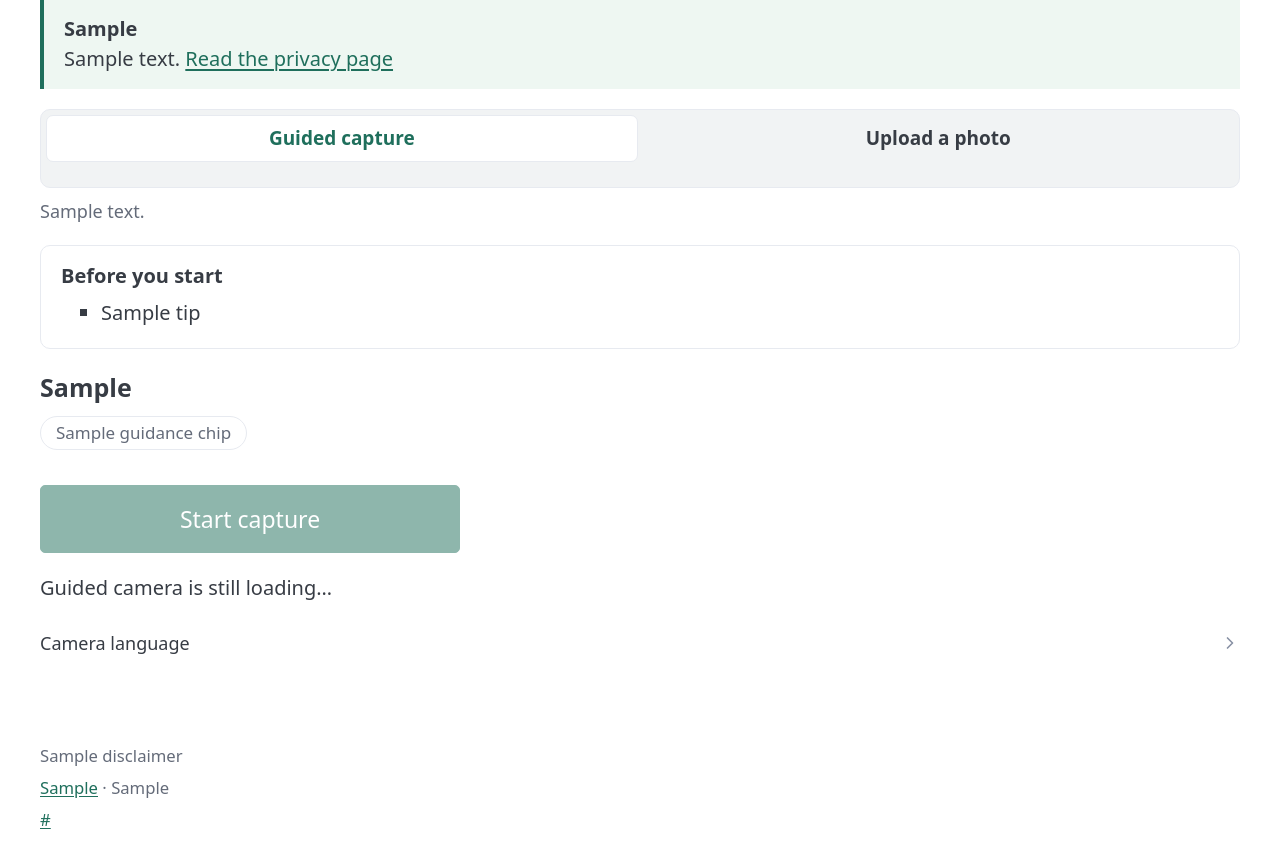
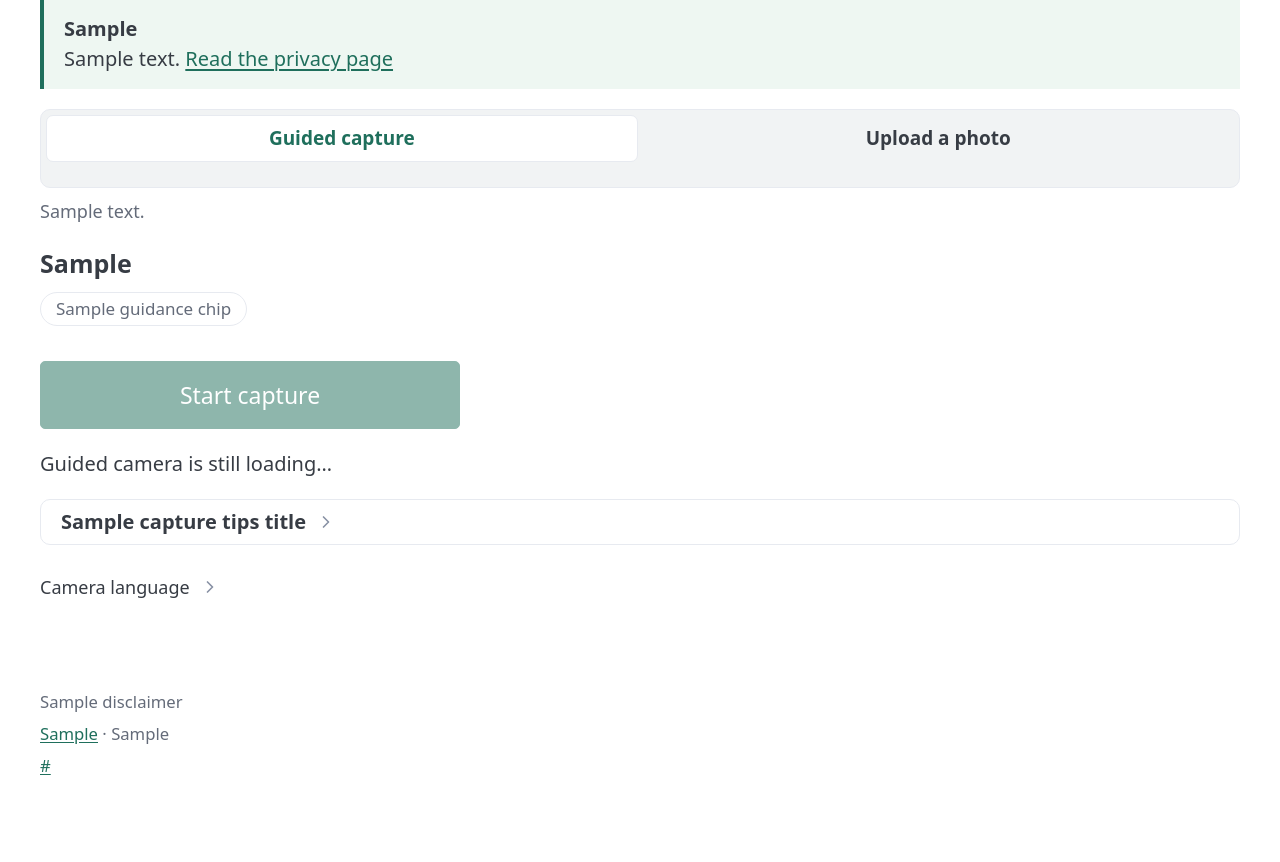
Before and after one commit to focampok/skinledger, a Python web app: template src/skinledger/web/templates/capture.html in a window 1280 px wide. Shown: the part 431-1293 px from the top of the page. After the commit the page ends 1206 px from the top, so only its background shows below. Run offline with Jinja, Linux system fonts and the light colour scheme; the template is opened without the code that fills it: most values are stand-ins (such as "Sample title", 1, 10 or a date in 2020); some libraries are stand-ins or nearby versions.

Commit message:
P16b-3a: capture order, upload tips, error panel
Co-Authored-By: Claude Code <noreply@anthropic.com>

```diff
--- a/src/skinledger/web/static/app.css
+++ b/src/skinledger/web/static/app.css
@@ -21,7 +21,6 @@
   --sl-neutral: #f1f3f4;
   --sl-neutral-ink: #3c4043;
   --sl-neutral-line: #e8eaed;
-  --sl-preview: #d9d9d9;
 
   --sl-accent: #1f6f5c;
   --sl-accent-ink: #1f6f5c;
@@ -88,7 +87,6 @@
     --sl-neutral: #232a33;
     --sl-neutral-ink: #cdd3db;
     --sl-neutral-line: #2e3641;
-    --sl-preview: #232a33;
 
     --sl-accent: #1f6f5c;
     --sl-accent-ink: #7fd0b6;
@@ -173,7 +171,6 @@ main.container {
   width: 100%;
   max-width: 420px;
   aspect-ratio: 3 / 4;
-  background: var(--sl-preview);
   overflow: hidden;
 }
 
@@ -332,14 +329,67 @@ main.container {
 }
 
 .capture-language summary {
+  display: flex;
+  align-items: center;
+  min-height: 44px;
   cursor: pointer;
-  padding-block: 0.5rem;
 }
 
-.capture-upload-tip {
-  margin-top: 0.75rem;
-  font-size: 0.9rem;
-  color: var(--sl-muted);
+.capture-tips {
+  margin-top: 1rem;
+  border: 1px solid var(--sl-rule);
+  border-radius: 0.5rem;
+  padding: 0 1rem;
+}
+
+.capture-tips summary {
+  display: flex;
+  align-items: center;
+  min-height: 44px;
+  cursor: pointer;
+  font-weight: 600;
+}
+
+.capture-tips ul {
+  margin: 0 0 0.75rem;
+}
+
+.tips-card p {
+  margin: 0.35rem 0 0;
+}
+
+.capture-error {
+  border-left: 4px solid var(--sl-danger);
+  background: var(--sl-danger-wash);
+  padding: 0.75rem 1rem;
+  margin-block: 0.75rem;
+}
+
+.capture-error p {
+  margin: 0 0 0.6rem;
+}
+
+.capture-error button {
+  margin: 0;
+}
+
+/* Secondary outline treatment for the native file picker. */
+input[type="file"]::file-selector-button {
+  min-height: 44px;
+  margin-right: 0.75rem;
+  padding: 0.55rem 1rem;
+  border: 1px solid var(--sl-accent);
+  border-radius: var(--pico-border-radius);
+  background: transparent;
+  color: var(--sl-accent-ink);
+  font: inherit;
+  font-weight: 600;
+  cursor: pointer;
+  transition: background-color 150ms ease, color 150ms ease;
+}
+
+input[type="file"]::file-selector-button:hover {
+  background: var(--sl-accent-wash);
 }
 
 /* -- P08 timeline ---------------------------------------------------------- */
--- a/src/skinledger/web/static/capture.js
+++ b/src/skinledger/web/static/capture.js
@@ -208,15 +208,20 @@
       URL.revokeObjectURL(objectUrl);
       objectUrl = null;
     }
+    previewImage.removeAttribute("src");
+    preview.hidden = true;
   }
 
   function setPreview(blob) {
     revokePreview();
     objectUrl = URL.createObjectURL(blob);
+    // Show the frame only once the image has decoded; no grey slab before that.
+    previewImage.onload = function () {
+      preview.hidden = false;
+    };
     previewImage.src = objectUrl;
     overlay.removeAttribute("src");
     overlay.hidden = true;
-    preview.hidden = false;
   }
 
   window.addEventListener("pagehide", revokePreview);
@@ -230,18 +235,21 @@
 
   function showError(message, retry) {
     statusBox.innerHTML = "";
+    var box = document.createElement("div");
+    box.className = "capture-error";
+    box.setAttribute("role", "alert");
     var paragraph = document.createElement("p");
-    paragraph.setAttribute("role", "alert");
     paragraph.textContent = message;
-    statusBox.append(paragraph);
+    box.append(paragraph);
     if (typeof retry === "function") {
       var button = document.createElement("button");
       button.type = "button";
       button.className = "secondary";
       button.textContent = msgRetry;
       button.addEventListener("click", retry);
-      statusBox.append(button);
+      box.append(button);
     }
+    statusBox.append(box);
   }
 
   // Every API call gets a hard 30 s ceiling so a stalled request shows a
@@ -870,12 +878,6 @@
     }
     listenersRegistered = true;
     clearKitTimeout();
-    if (kitTimedOut) {
-      kitTimedOut = false;
-      if (help) {
-        help.textContent = "Camera ready. Tick the checkbox, then start.";
-      }
-    }
     if (asyncInitTimer !== null) {
       window.clearTimeout(asyncInitTimer);
       asyncInitTimer = null;
@@ -903,9 +905,13 @@
 
     kitReady = kitIsReady();
     updateButtons();
-    if (help && !help.textContent) {
-      help.textContent = "Camera ready. Tick the checkbox, then start.";
+    if (
+      help &&
+      (!help.textContent || help.textContent === "Guided camera is still loading…" || kitTimedOut)
+    ) {
+      help.textContent = "Camera ready.";
     }
+    kitTimedOut = false;
     clientLog(
       "info",
       "kit_ready",
--- a/src/skinledger/web/templates/capture.html
+++ b/src/skinledger/web/templates/capture.html
@@ -62,17 +62,6 @@
            data-tab-panel="guided" tabindex="0">
     <p class="capture-tab-note">{{ capture_tab_note }}</p>
 
-    <div class="tips-card" id="capture-tips">
-      <strong>Before you start</strong>
-      <ul>
-        {% for tip in capture_tips %}
-        <li>{{ tip }}</li>
-        {% endfor %}
-      </ul>
-    </div>
-
-    <div id="YMK-module"></div>
-
     <p id="baseline-step" {% if baseline_step is none %}hidden{% endif %}>
       {% if baseline_step == 1 %}
       Baseline: analysis 1 of 2
@@ -80,6 +69,8 @@
       Analysis 2 of 2 (same place, same light)
       {% endif %}
     </p>
+
+    <div id="YMK-module"></div>
 
     <div
       id="capture-guidance"
@@ -111,6 +102,15 @@
     </p>
     {% endif %}
 
+    <details class="capture-tips" id="capture-tips">
+      <summary>{{ capture_tips_title }}</summary>
+      <ul>
+        {% for tip in capture_tips %}
+        <li>{{ tip }}</li>
+        {% endfor %}
+      </ul>
+    </details>
+
     <details class="capture-language">
       <summary>Camera language</summary>
       <label>Language
@@ -125,19 +125,14 @@
   {% if allow_upload %}
   <section id="panel-upload" role="tabpanel" aria-labelledby="tab-upload"
            data-tab-panel="upload" hidden tabindex="0">
-    <p class="capture-tab-note">Quick try: upload a photo</p>
-    <div class="tips-card">
-      <strong>Before you start</strong>
-      <ul>
-        {% for tip in capture_tips %}
-        <li>{{ tip }}</li>
-        {% endfor %}
-      </ul>
-    </div>
+    <p class="capture-tab-note">{{ capture_upload_note }}</p>
     <label for="photo">Photo of your face</label>
     <input type="file" id="photo" accept="image/*" capture="user">
     <button type="button" id="send-upload" disabled>Analyze this photo</button>
-    <p class="capture-upload-tip">{{ upload_tip }}</p>
+    <div class="tips-card">
+      <strong>{{ upload_tips_title }}</strong>
+      <p>{{ upload_tip }}</p>
+    </div>
   </section>
   {% endif %}
 
--- a/src/skinledger/web/templating.py
+++ b/src/skinledger/web/templating.py
@@ -24,6 +24,9 @@ templates.env.globals.update(
     capture_uploading=copy.CAPTURE_UPLOADING,
     capture_retry=copy.CAPTURE_RETRY,
     capture_tab_note=copy.CAPTURE_TAB_NOTE,
+    capture_upload_note=copy.CAPTURE_UPLOAD_NOTE,
+    capture_tips_title=copy.CAPTURE_TIPS_TITLE,
+    upload_tips_title=copy.UPLOAD_TIPS_TITLE,
     upload_tip=copy.UPLOAD_TIP,
     capture_tips=copy.CAPTURE_TIPS,
     guidance_order=",".join(copy.GUIDANCE_ORDER),
```
Also changed, not shown: src/skinledger/copy.py (+10 -4 lines), tests/test_capture_page.py (+20 -2 lines), 5 other files.
